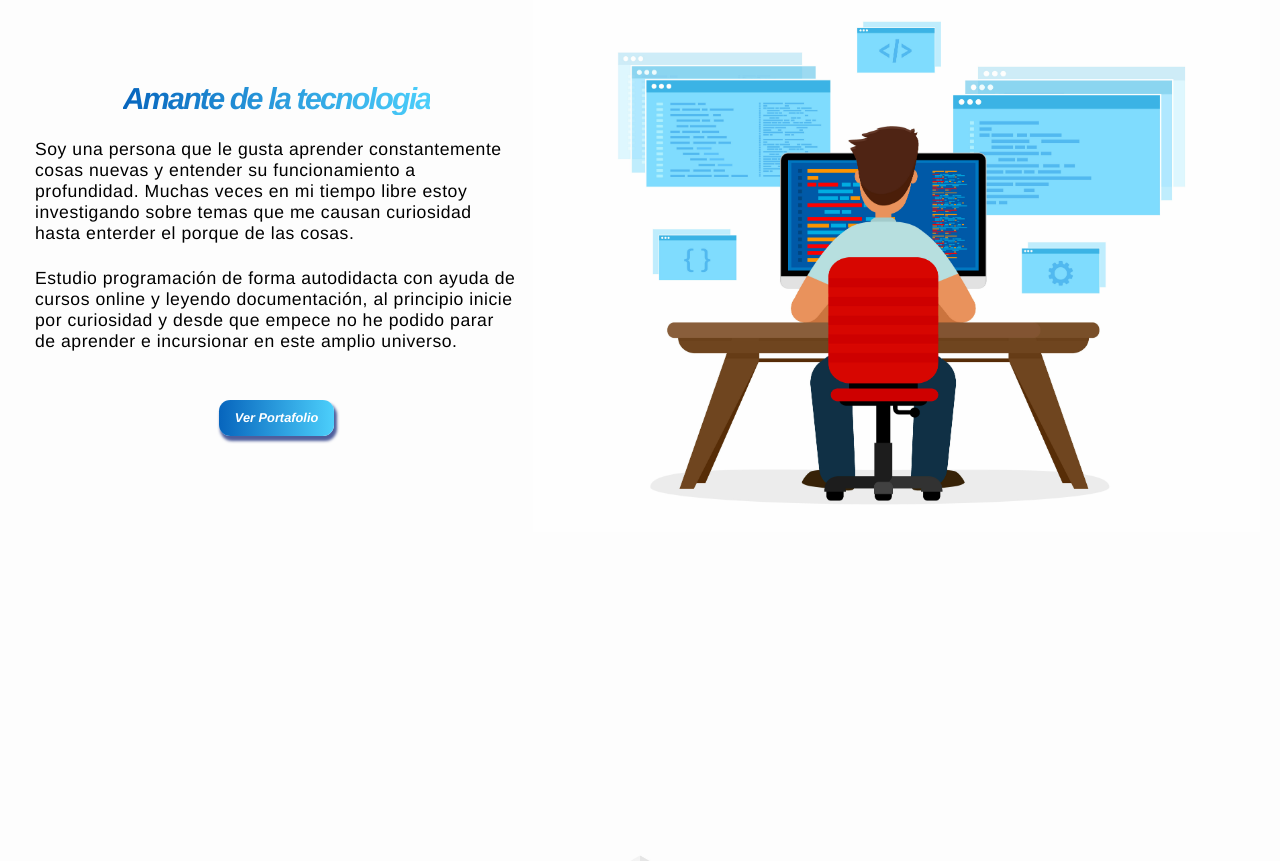
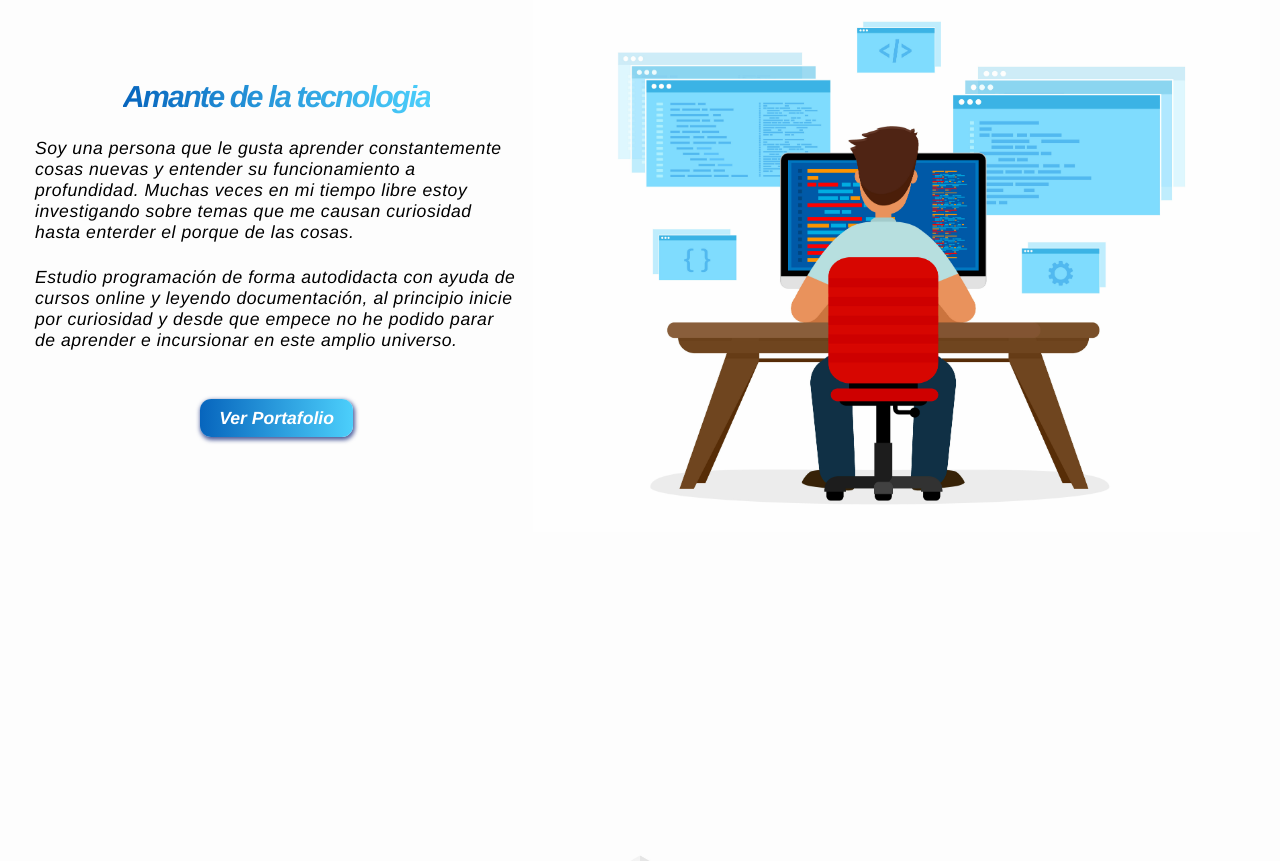
Before and after one commit to edwinmoreno77/portfolio, a plain HTML site: page index.html in a window 1280 px wide. Shown: the part 920-1781 px from the top of the page. Drawn offline with nearby package versions, Linux system fonts and the light colour scheme; files whose address does not match are found by name.

Commit message:
cursiva agregada

```diff
--- a/index.html
+++ b/index.html
@@ -80,16 +80,18 @@
     <section id="Sobremi" class="sobremi">
         <div class="sobremi-container">
             <div class="sobremi-text">
-                <h1 class="title-sobremi"> <i>Amante de la tecnologia</i>
+                <h1 class="title-sobremi"><i>Amante de la tecnologia</i>
                 </h1>
-                <p class="p-sobremi">Soy una persona que le gusta aprender constantemente cosas nuevas y entender su
-                    funcionamiento a profundidad. Muchas
-                    veces en mi tiempo libre estoy investigando sobre temas que me causan curiosidad hasta enterder el
-                    porque de las cosas.</p>
+                <p class="p-sobremi"><i>Soy una persona que le gusta aprender constantemente cosas nuevas y entender
+                        su
+                        funcionamiento a profundidad. Muchas
+                        veces en mi tiempo libre estoy investigando sobre temas que me causan curiosidad hasta enterder
+                        el
+                        porque de las cosas.</i></p>
 
-                <p class="p-sobremi">Estudio programación de forma autodidacta con ayuda de cursos online y leyendo
-                    documentación, al principio inicie por curiosidad
-                    y desde que empece no he podido parar de aprender e incursionar en este amplio universo.
+                <p class="p-sobremi"><i>Estudio programación de forma autodidacta con ayuda de cursos online y leyendo
+                        documentación, al principio inicie por curiosidad
+                        y desde que empece no he podido parar de aprender e incursionar en este amplio universo.</i>
                 </p>
                 <div class="button-container">
                     <a class="button" href="#Portafolio"> <i>Ver Portafolio</i></a>
--- a/styles.css
+++ b/styles.css
@@ -338,13 +338,13 @@ p {
     line-height: 2rem;
     margin: 1rem;
     border-radius: 0.7rem;
-    box-shadow: rgba(12, 33, 119, 0.725) 2px 4px 3px 1px;
+    box-shadow: rgba(12, 33, 119, 0.725) 1px 2px 4px 1px;
     color: white;
     background: var(--theme-color);
 }
 
 .button:hover {
-    box-shadow: var(--shadow-primary-color) 2px 4px 3px 1px;
+    box-shadow: var(--shadow-primary-color) 1px 2px 4px 1px;
     filter: brightness(130%);
     transition: 0.5s;
 }
@@ -359,6 +359,10 @@ p {
     .p-sobremi {
         max-width: 700px;
         font-size: 1.1rem;
+    }
+
+    .button {
+        font-size: 1rem;
     }
 }
 
@@ -392,6 +396,11 @@ p {
         margin-top: 1.5rem;
         padding: 0px 15px;
         max-width: 600px;
+    }
+
+    .button {
+        font-size: 1.1rem;
+        padding: 0.2rem 1.2rem;
     }
 }
 
```
